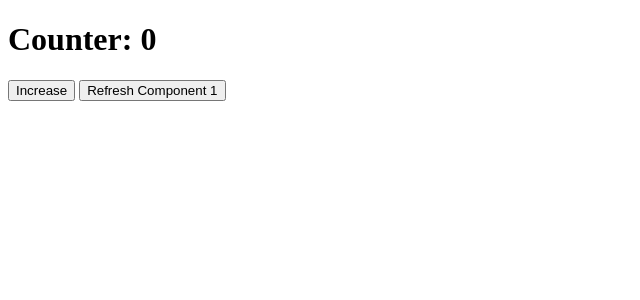
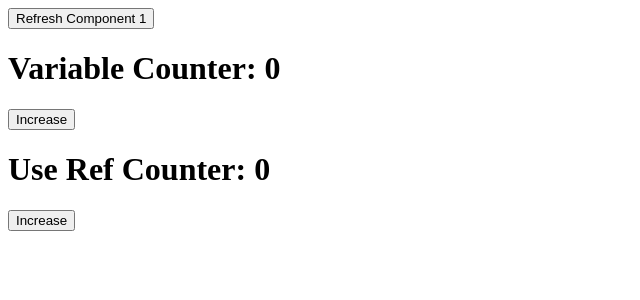
Before and after one commit to githubscientist/re-fsdcwetb23, a React (Vite) app: page / in a window 1280 px wide. Shown: the top 300 px of the page, without its empty margins (0-640 px from the left). Built offline with nearby package versions, Linux system fonts and the light colour scheme.

Commit message:
useRef --second use

```diff
--- a/src/App.jsx
+++ b/src/App.jsx
@@ -1,13 +1,19 @@
-import { useEffect, useState } from "react";
+import { useEffect, useRef, useState } from "react";
 
 const App = () => {
 
   let count = 0;
   let [refresh, setRefresh] = useState(1);
+  let countRef = useRef(0);
 
   const handleIncrease = () => {
     count = count + 1;
     console.log('Count increased:', count);
+  }
+
+  const handleRefIncrease = () => {
+    countRef.current = countRef.current + 1;
+    console.log('Count Ref increased:', countRef.current);
   }
 
   useEffect(() => {
@@ -16,8 +22,12 @@ const App = () => {
 
   return (
     <div>
-      <h1>Counter: {count}</h1>
-      <button onClick={handleIncrease}>Increase</button> <button onClick={() => setRefresh(refresh + 1)}>Refresh Component {refresh}</button>
+      <button onClick={() => setRefresh(refresh + 1)}>Refresh Component {refresh}</button>
+      <h1>Variable Counter: {count}</h1>
+      <button onClick={handleIncrease}>Increase</button>
+
+      <h1>Use Ref Counter: {count}</h1>
+      <button onClick={handleRefIncrease}>Increase</button>
     </div>
   )
 }
```
